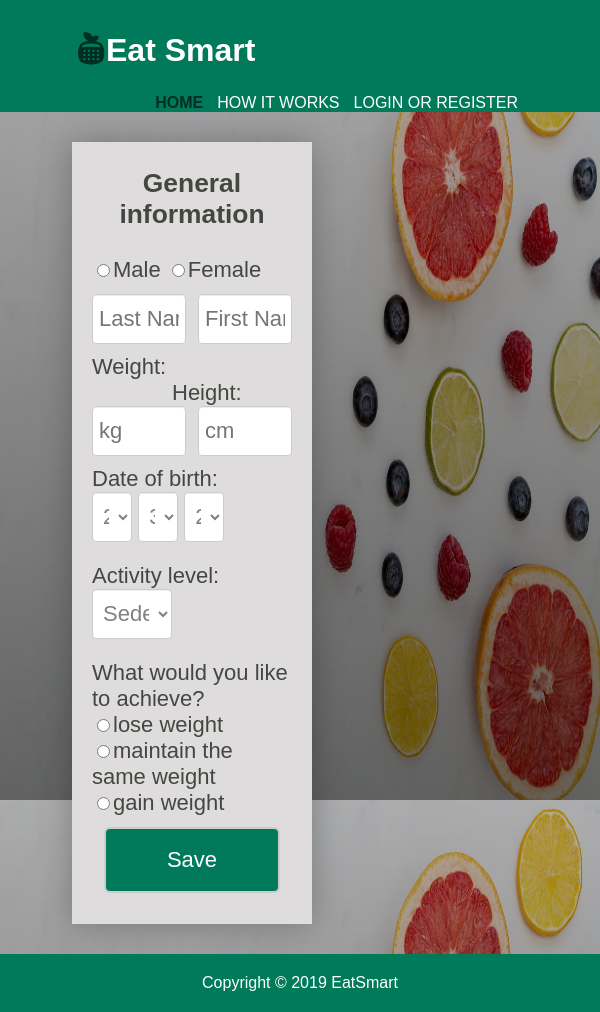
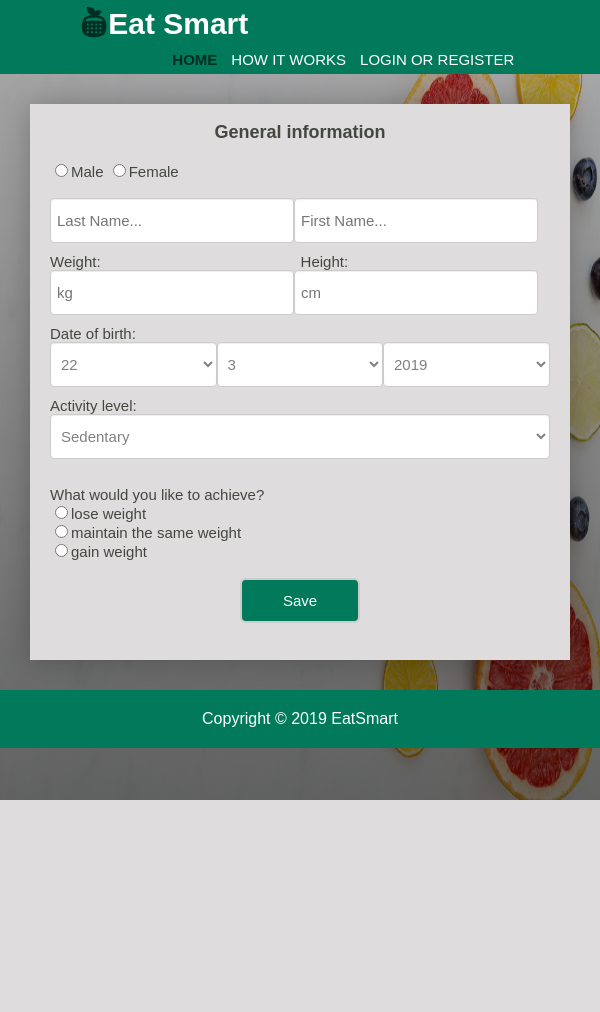
Before and after one commit to AnaRosu/Cal-o-web, a PHP site: page /userform.html in a window 600 px wide. After the commit the page ends 800 px from the top, so only its background shows below. Run offline with PHP 8.4, Linux system fonts and the light colour scheme; some libraries are stand-ins or nearby versions.

Commit message:
Userform responsive

```diff
--- a/css/userform.css
+++ b/css/userform.css
@@ -3,11 +3,9 @@ body{
     padding: 0;
     margin: 0;
     background: linear-gradient(rgba(0, 0, 0, 0.3), rgba(0, 0, 0, 0.6)), url("image2.jpg"), no-repeat center center fixed;
-    background-size: 100%;
-    min-height: 100%;
-}
-* {
-  box-sizing: border-box;
+    background-size: 100% 100%;
+    min-height: 750px;
+    background-attachment: fixed;
 }
 /* container for header , all sections  */
 .container{
@@ -26,15 +24,14 @@ ul {
 header{
   background:#007a5a;
     color:#fff;
-    padding-top: 30px;
-    min-height: 70px;
+    padding-top: 20px;
+    min-height: 50px;
 }
 header #branding{
     float: left;
 }
 header #branding h1 {
     margin: 0;
-    margin-bottom: 15px;
 }
 
 header nav{
@@ -106,7 +103,7 @@ i.fab {
   border: 1px solid #cccccc;
   box-shadow: inset 0 1px 1px rgba(0, 0, 0, 0.075);
   font-size: 22px;
-  height: 50px;
+  height: 40px;
   padding: 4px 6px;
   border-radius: 4px;
   margin-bottom: 10px;
@@ -192,3 +189,144 @@ footer{
     text-align: center;
 }
 /* end footer */
+
+
+
+@media only screen and (min-width: 1080px) and (max-width:1300px){
+
+.form-box {
+  width: 50%;
+  margin-top: 7%;
+}
+.form-group input[type=text]{
+  width: 46%;
+}
+}
+
+@media only screen and (min-width: 950px) and (max-width:1080px){
+
+.form-box {
+  width: 60%;
+  margin-left: 7%;
+  margin-top: 7%;
+  margin-bottom: 7%;
+}
+.dropdown,.dropdown2,.form-group input[type=text]{
+  height: 47px;
+}
+.form-group input[type=text]{
+  width: 47%;
+}
+
+}
+
+@media only screen and (min-width: 701px) and (max-width:950px){
+.form-box{
+  width: 70%;
+  font-size: 19px;
+  margin-top: 5%;
+  margin-bottom: 5%;
+  margin-left: 5%;
+}
+.form-group input[type=text]{
+  height: 37px
+}
+.dropdown,.dropdown2{
+  height: 44px;
+}
+.form-group input[type=text]{
+  width: 46%;
+}
+}
+
+@media only screen and (min-width: 601px) and (max-width:701px){
+.form-box{
+  width: 80%;
+  font-size: 17px;
+  margin-top: 5%;
+  margin-bottom: 5%;
+  margin-left: 5%;
+}
+.form-group input[type=text]{
+  height:  30px;
+  font-size: 17px;
+}
+.dropdown,.dropdown2{
+  height: 40px;
+  font-size: 17px;
+}
+.dropdown2,.form-group input[type=text]{
+  width: 46%;
+}
+}
+
+@media only screen and (min-width: 450px) and (max-width: 601px){
+body{min-height: 700px;}
+header{padding: 5px;}
+header h1{font-size: 30px;}
+header nav  ul li a  { font-size: 15px;}
+.form-box{
+  font-size: 15px;
+  width: 90%;
+  margin-left: 5%;
+  float: center;
+}
+.dropdown,.dropdown2,.form-group input[type=text]{
+  height: 35px;
+}
+.dropdown2{
+  width: 100%;
+  font-size: 15px;
+  height: 45px;
+}
+.form-group{
+  margin-bottom: 10px;
+}
+.form-group input[type=text]{
+  font-size: 15px;
+  width: 46%;
+  float: left;
+}
+.dropdown{
+  font-size: 15px;
+  float: left;
+  width: 33.3%;
+  height: 45px;
+}
+}
+
+
+@media only screen and (max-width:450px){
+body{min-height: 700px;}
+header{padding: 5px;}
+header h1{font-size: 30px;}
+header nav  ul li a  { font-size: 15px;}
+.form-box{
+  width: 90%;
+  font-size: 15px;
+  margin:5%;
+  float: center;
+}
+.dropdown{
+  font-size: 15px;
+  float: left;
+  width: 30%;
+}
+.dropdown,.dropdown2{
+  height: 40px;
+}
+.form-group{
+}
+.form-group input[type=text]{
+  height: 35px;
+}
+#select-day,#select-month,#select-year{
+  width: 30%;
+}
+.form-group input[type=text],.dropdown2{
+  font-size: 15px;
+  width: 90%;
+  float: left;
+}
+
+}
--- a/userform.html
+++ b/userform.html
@@ -96,7 +96,6 @@
       <select class="dropdown" id="select_month"></select>
       <select class="dropdown" id="select_year"></select>
     </div>
-
     <div class="form-group">
       <label>Activity level:</label><br>
       <select class="dropdown2" name="activity">
```
